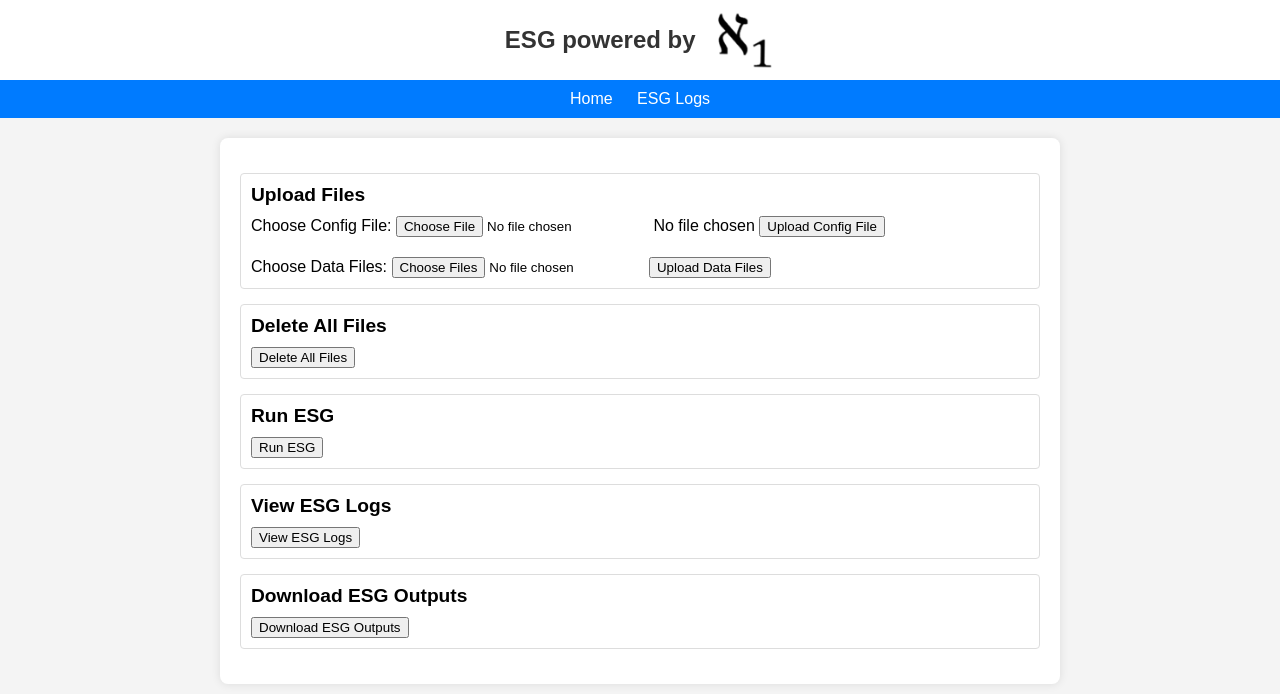
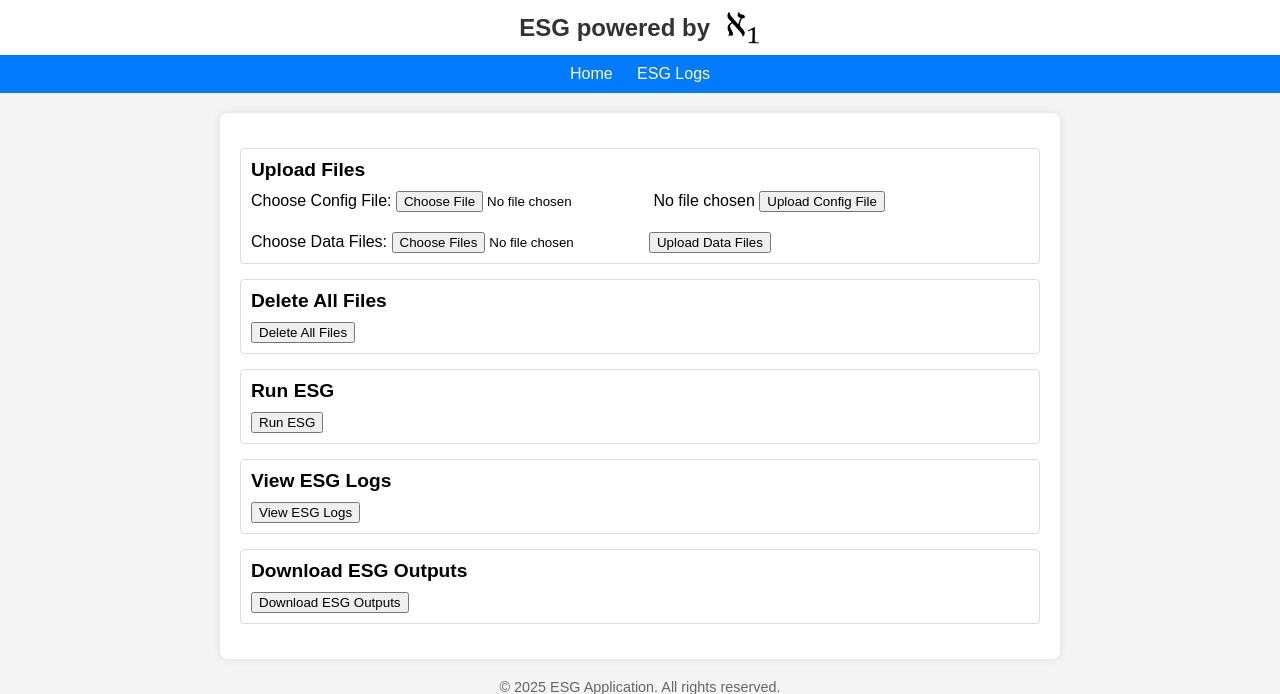
Before and after one commit to sjondavey/ESGFrontEnd, a Flask app: page / in a window 1280 px wide. Shown: the top 694 px of the page. Run offline with Flask 3, Linux system fonts and the light colour scheme; parts of the project's set-up code (start-up, migrations or seed data) failed here and were passed over.

Commit message:
logo size

```diff
--- a/static/styles.css
+++ b/static/styles.css
@@ -87,7 +87,7 @@ footer {
 }
 
 .header img {
-    height: 60px;
+    height: 35px;
 }
 
 .header h1 {
```
